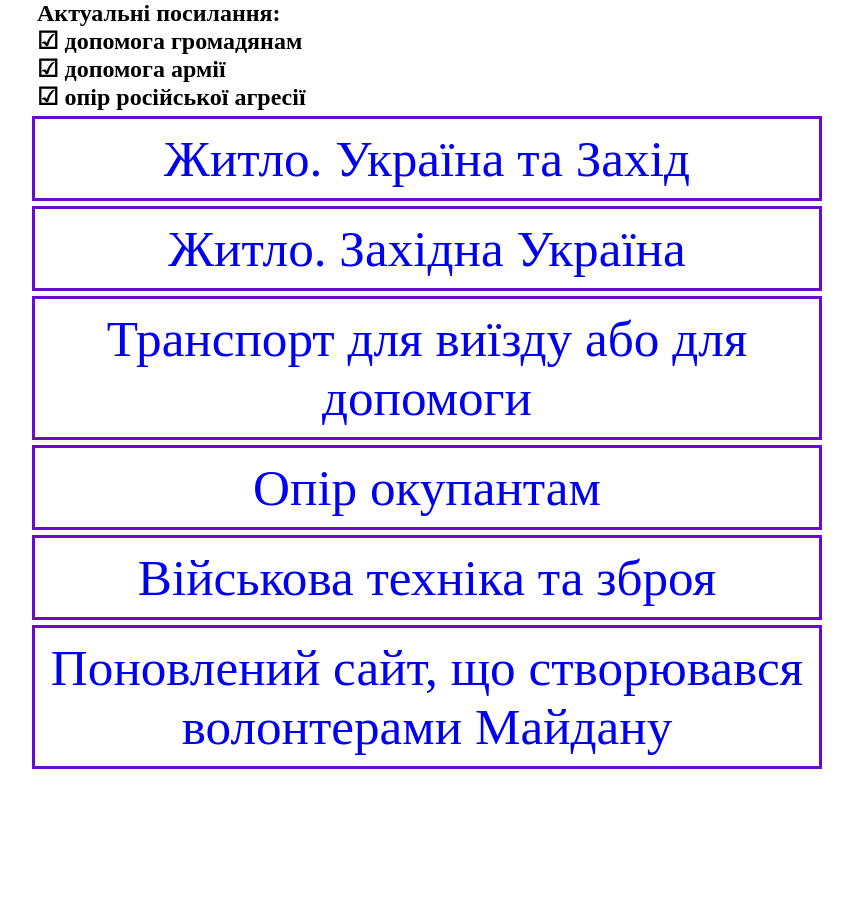
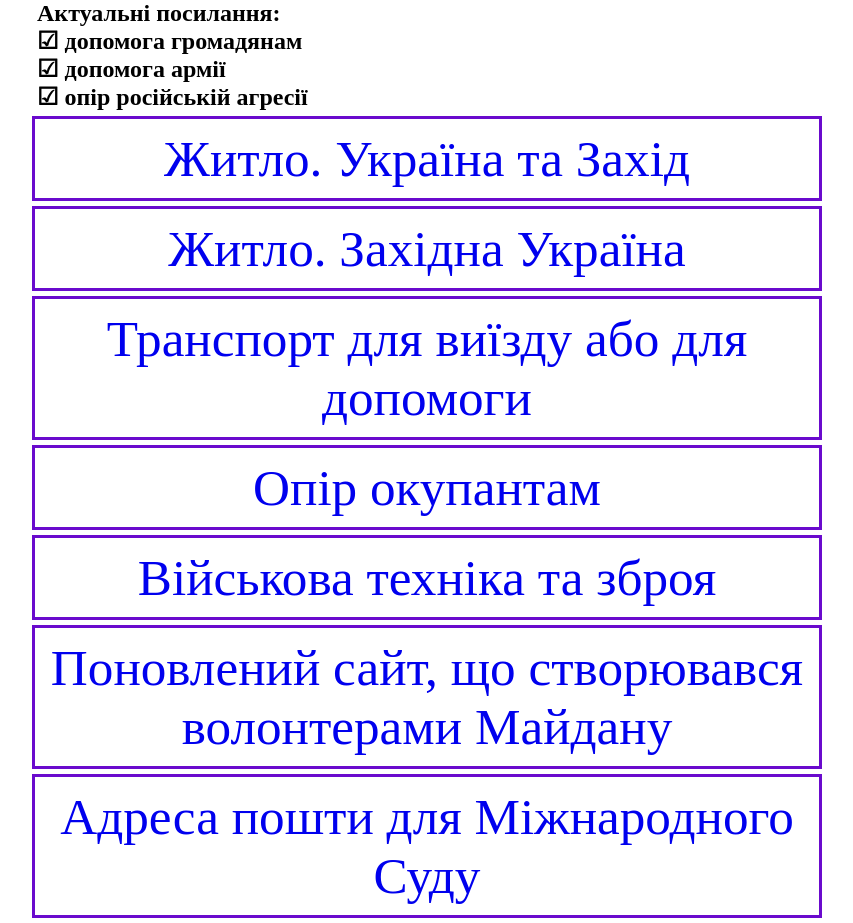
Before and after one commit to tsarnat29/link, a plain HTML site: page index.html in a window 1280 px wide. Shown: the whole page, without its empty margins (213-1066 px from the left). Before the commit the page ends 800 px from the top, so only its background shows below. Drawn offline with Linux system fonts and the light colour scheme.

Commit message:
adding to base data

```diff
--- a/index.html
+++ b/index.html
@@ -10,7 +10,7 @@
 	<h2>Актуальні посилання:</h2>
 	<h2>☑ допомога громадянам</h2>
 	<h2>☑ допомога армії</h2>
-	<h2>☑ опір російської агресії</h2>
+	<h2>☑ опір російській агресії</h2>
 	<div id ="div"></div>
 </body>
 <script>
@@ -39,6 +39,10 @@ const masButton = [
 		val: "Поновлений сайт, що створювався волонтерами Майдану",
 		buttonLink: "https://opir.org/"
 	},
+	{
+		val: "Адреса пошти для Міжнародного Суду",
+		buttonLink: "otp.informationdesk@icc-cpi.int"
+	},
 ]
 
 const div = document.getElementById('div');
```
